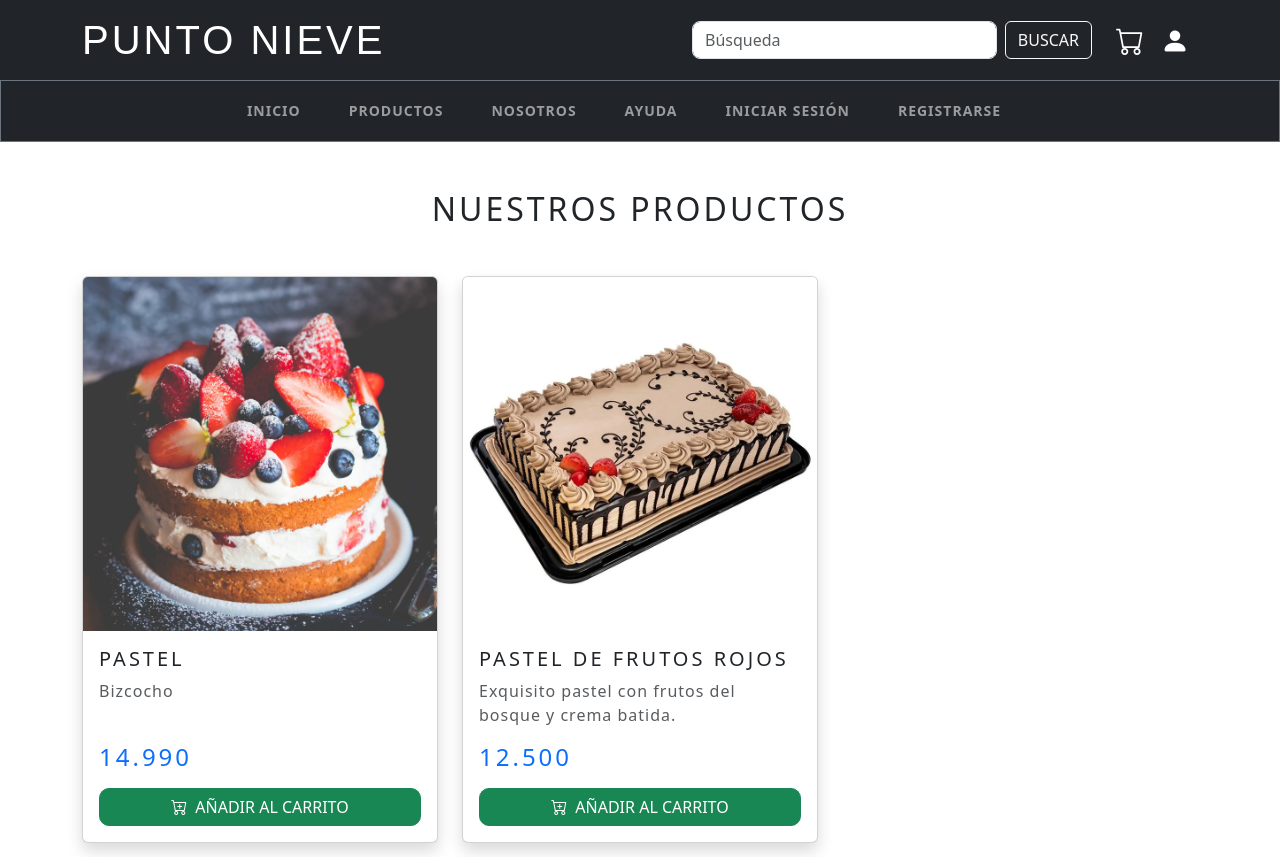
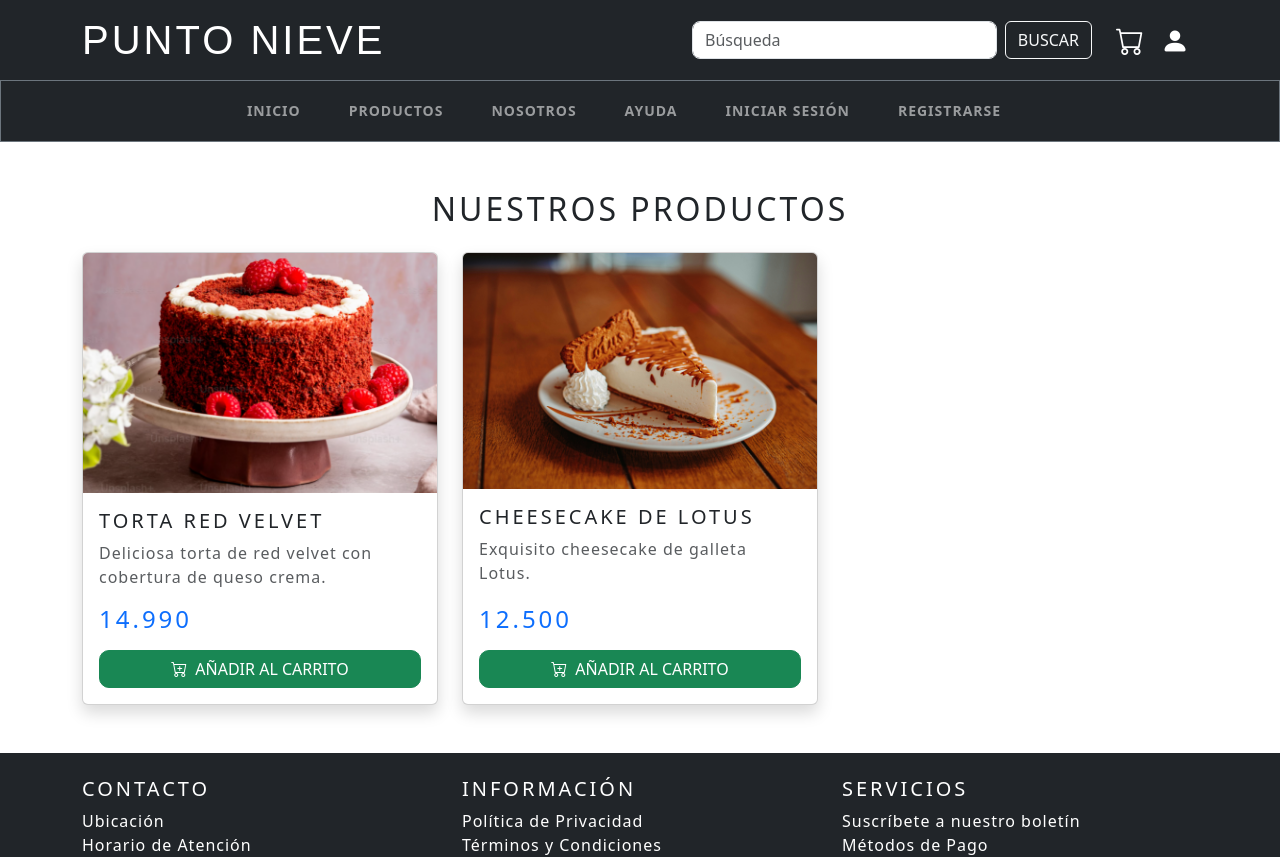
Before and after one commit to FranciscaRuzVergara/Vite_Punto_Nieve, a React (Vite) app: page /productos in a window 1280 px wide. Shown: the top 857 px of the page. Built offline with nearby package versions, Linux system fonts and the light colour scheme; the HTML template or start-up script is replaced by a standard one; a web font is replaced by a local one.

Commit message:
productos, carrito, validacion carrito

```diff
--- a/src/App.jsx
+++ b/src/App.jsx
@@ -1,5 +1,7 @@
 import { useState } from "react";
+import { validateCarrito } from "./utils/validacionCarrito";
 import { BrowserRouter, Routes, Route } from "react-router-dom";
+
 import Layout from "./components/Layout";
 import Home from "./pages/Home";
 import Productos from "./pages/Productos";
@@ -10,40 +12,119 @@
 import Carrito from "./pages/Carrito";
 import Registro from "./pages/Registro";
 
-
 function App() {
   const [carrito, setCarrito] = useState([]);
+  const [carritoError, setCarritoError] = useState("");
 
-  // Añadir producto
-  const agregarAlCarrito = (producto) => {
-    // Buscar si el producto ya existe en el carrito
-    const productoExistente = carrito.find(item => item.id === producto.id);
+  const intentarActualizarCarrito = (nuevoCarrito) => {
+    const errors = validateCarrito(nuevoCarrito);
 
-    if (productoExistente) {
-      setCarrito(
-        carrito.map(item =>
-          item.id === producto.id
-            ? { ...item, cantidad: (item.cantidad || 1) + 1 }
-            : item
-        )
-      );
+    if (errors.total) {
+      setCarritoError(errors.total);
+      return false; // importante: avisamos que falló
     } else {
-      setCarrito([...carrito, { ...producto, cantidad: 1 }]);
+      setCarrito(nuevoCarrito);
+      setCarritoError("");
+      return true;
     }
   };
 
-  // Eliminar producto
+  const agregarAlCarrito = (producto) => {
+    setCarrito((carritoActual) => {
+      const existe = carritoActual.find((item) => item.id === producto.id);
+
+      let nuevoCarrito;
+      if (existe) {
+        nuevoCarrito = carritoActual.map((item) =>
+          item.id === producto.id
+            ? { ...item, cantidad: item.cantidad + 1 }
+            : item
+        );
+      } else {
+        nuevoCarrito = [
+          ...carritoActual,
+          { ...producto, cantidad: 1 }
+        ];
+      }
+
+      const ok = intentarActualizarCarrito(nuevoCarrito);
+      return ok ? nuevoCarrito : carritoActual;
+    });
+  };
+
+  const incrementarCantidad = (productoId) => {
+    setCarrito((carritoActual) => {
+      const nuevoCarrito = carritoActual.map((item) =>
+        item.id === productoId
+          ? { ...item, cantidad: item.cantidad + 1 }
+          : item
+      );
+
+      const ok = intentarActualizarCarrito(nuevoCarrito);
+      return ok ? nuevoCarrito : carritoActual;
+    });
+  };
+
+  const decrementarCantidad = (productoId) => {
+    setCarrito((carritoActual) => {
+      const nuevoCarrito = carritoActual
+        .map((item) =>
+          item.id === productoId
+            ? { ...item, cantidad: item.cantidad - 1 }
+            : item
+        )
+        .filter((item) => item.cantidad > 0);
+
+      const ok = intentarActualizarCarrito(nuevoCarrito);
+      return ok ? nuevoCarrito : carritoActual;
+    });
+  };
+
   const eliminarDelCarrito = (productoId) => {
-    setCarrito(carrito.filter(item => item.id !== productoId));
+    setCarrito((carritoActual) => {
+      const nuevoCarrito = carritoActual.filter((item) => item.id !== productoId);
+
+      const ok = intentarActualizarCarrito(nuevoCarrito);
+      return ok ? nuevoCarrito : carritoActual;
+    });
   };
 
   return (
     <BrowserRouter>
       <Routes>
-        <Route path="/" element={<Layout carrito={carrito}/>}>
+        <Route
+          path="/"
+          element={
+            <Layout carrito={carrito} />
+          }
+        >
           <Route index element={<Home />} />
-          <Route path="productos" element={<Productos agregarAlCarrito={agregarAlCarrito}/>} />
-          <Route path="carrito" element={<Carrito carrito={carrito} eliminarDelCarrito={eliminarDelCarrito}/>} />
+
+          <Route
+            path="productos"
+            element={
+              <Productos
+                carrito={carrito}
+                agregarAlCarrito={agregarAlCarrito}
+                incrementarCantidad={incrementarCantidad}
+                decrementarCantidad={decrementarCantidad}
+              />
+            }
+          />
+
+          <Route
+            path="carrito"
+            element={
+              <Carrito
+                carrito={carrito}
+                carritoError={carritoError}
+                eliminarDelCarrito={eliminarDelCarrito}
+                incrementarCantidad={incrementarCantidad}
+                decrementarCantidad={decrementarCantidad}
+              />
+            }
+          />
+
           <Route path="nosotros" element={<Nosotros />} />
           <Route path="ayuda" element={<Ayuda />} />
           <Route path="login" element={<Login />} />
--- a/src/components/CardProducto.jsx
+++ b/src/components/CardProducto.jsx
@@ -1,24 +1,126 @@
-function CardProducto({producto,onAgregar}){
-  const {imagen,nombre,descripcion,precio} = producto;
+import { useState, useEffect } from "react";
+
+function CardProducto({
+  producto,
+  cantidadEnCarrito = 0,
+  onAgregar,
+  onIncrementar,
+  onDecrementar
+}) {
+  const { id, imagen, nombre, descripcion, precio } = producto;
+
+  const [showMsg, setShowMsg] = useState(false); // controla mensaje agregado
 
   const handleAgregar = () => {
-    onAgregar(producto);
-  }
-    return(
-        <div className="col">
-      <div className="card product-card h-100 shadow">
-        <img src={imagen} className="card-img-top" alt={nombre} />
+    if (onAgregar) {
+      onAgregar(producto);
+    }
+    setShowMsg(true);
+  };
+
+  // ocultar msje dsps de 2.5s
+  useEffect(() => {
+    if (showMsg) {
+      const t = setTimeout(() => setShowMsg(false), 2500);
+      return () => clearTimeout(t);
+    }
+  }, [showMsg]);
+
+  const precioFormateado = (
+    typeof precio === "number" ? precio : 0
+  ).toLocaleString("es-CL");
+
+  return (
+    <div className="col">
+      <div className="card product-card h-100 shadow position-relative">
+
+        {showMsg && (
+          <div
+            className="alert alert-success py-1 px-2 position-absolute"
+            style={{
+              top: "10px",
+              right: "10px",
+              fontSize: "0.8rem",
+              borderRadius: "6px",
+              marginBottom: 0,
+            }}
+          >
+            <i className="bi bi-check-circle-fill me-1"></i>
+            Agregado
+          </div>
+        )}
+
+        <img
+          src={imagen}
+          className="card-img-top"
+          alt={nombre}
+          style={{
+            objectFit: "cover",
+            maxHeight: "240px"
+          }}
+        />
+
         <div className="card-body d-flex flex-column">
-          <h5 className="card-title">{nombre}</h5>
+          <h5 className="card-title text-uppercase">{nombre}</h5>
           <p className="card-text text-muted">{descripcion}</p>
-          <h4 className="text-primary mt-auto mb-3">{precio.toLocaleString('es-CL')}</h4>
-          <button className="btn btn-success d-block" style={{ borderRadius: "10px" }} onClick={handleAgregar}>
-            <i className="bi bi-cart-plus me-2"></i>Añadir al carrito
-          </button>
+          <h4 className="text-primary mt-auto mb-3">
+            {precioFormateado}
+          </h4>
+
+          {cantidadEnCarrito === 0 ? (
+            <button
+              className="btn btn-success d-block w-100"
+              style={{ borderRadius: "10px" }}
+              onClick={handleAgregar}
+            >
+              <i className="bi bi-cart-plus me-2"></i>
+              Añadir al carrito
+            </button>
+          ) : (
+            <div
+              className="d-flex align-items-center justify-content-between w-100"
+              style={{
+                backgroundColor: "#23272eff",
+                color: "#fff",
+                borderRadius: "12px",
+                padding: "0.5rem 0.75rem",
+                fontWeight: "500",
+              }}
+            >
+              <button
+                className="btn btn-link text-white text-decoration-none px-2"
+                style={{
+                  fontSize: "1.25rem",
+                  lineHeight: "1rem",
+                  fontWeight: "600",
+                }}
+                onClick={() => onDecrementar && onDecrementar(id)}
+              >
+                −
+              </button>
+
+              {/* Cantidad actual */}
+              <span style={{ fontSize: "1rem", minWidth: "2rem", textAlign: "center" }}>
+                {cantidadEnCarrito}
+              </span>
+
+              <button
+                className="btn btn-link text-white text-decoration-none px-2"
+                style={{
+                  fontSize: "1.25rem",
+                  lineHeight: "1rem",
+                  fontWeight: "600",
+                }}
+                onClick={() => onIncrementar && onIncrementar(id)}
+              >
+                +
+              </button>
+            </div>
+          )}
         </div>
       </div>
     </div>
-    );
+  );
 }
 
 export default CardProducto;
--- a/src/pages/Productos.jsx
+++ b/src/pages/Productos.jsx
@@ -1,34 +1,53 @@
+import React from "react";
 import CardProducto from "../components/CardProducto";
 
-const productos = [
+function Productos({
+  carrito,
+  agregarAlCarrito,
+  incrementarCantidad,
+  decrementarCantidad,
+}) {
+  const carritoSeguro = Array.isArray(carrito) ? carrito : [];
+
+  const listaProductos = [
     {
-    id:1,
-    imagen: "./img/pastel2.jpg",
-    nombre: "Pastel",
-    descripcion: "Bizcocho",
+      id: 1,
+      nombre: "Torta Red Velvet",
+      descripcion: "Deliciosa torta de  red velvet con cobertura de queso crema.",
       precio: 14990,
+      imagen: "/img/redvelvet.png",
     },
     {
-    id:2,
-    imagen: "./img/pastel5.jpg",
-    nombre: "Pastel de frutos rojos",
-    descripcion: "Exquisito pastel con frutos del bosque y crema batida.",
+      id: 2,
+      nombre: "Cheesecake de Lotus",
+      descripcion: "Exquisito cheesecake de galleta Lotus.",
       precio: 12500,
+      imagen: "/img/lotus.jpg",
     },
   ];
 
-function Productos({agregarAlCarrito}) {
   return (
     <main className="container my-5">
-      <h2 className="text-center mb-5">Nuestros Productos</h2>
-      <div className="row row-cols-1 row-cols-sm-2 row-cols-md-3 g-4">
-        {productos.map((prod) => (
+      <h2 className="text-center mb-4 text-uppercase">Nuestros Productos</h2>
+
+      <div className="row row-cols-1 row-cols-md-2 row-cols-lg-3 g-4">
+        {listaProductos.map((prod) => {
+          const itemEnCarrito = carritoSeguro.find(
+            (item) => String(item.id) === String(prod.id)
+          );
+          const cantidadEnCarrito = itemEnCarrito ? itemEnCarrito.cantidad : 0;
+
+          return (
             <CardProducto
               key={prod.id}
               producto={prod}
+              cantidadEnCarrito={cantidadEnCarrito}
               onAgregar={agregarAlCarrito}
+              onIncrementar={incrementarCantidad}
+              onDecrementar={decrementarCantidad}
             />
-        ))}
+          );
+        })}
       </div>
     </main>
   );
--- /dev/null
+++ b/src/utils/validacionCarrito.js
@@ -0,0 +1,19 @@
+export const validateCarrito = (carrito) => {
+  let errors = {};
+
+  const subtotal = carrito.reduce((acc, item) => {
+    const precio = Number(item.precio) || 0;
+    const cantidad = Number(item.cantidad) || 0;
+    return acc + precio * cantidad;
+  }, 0);
+
+  const iva = subtotal * 0.19;
+  const total = subtotal + iva;
+
+  // validar q total no supere 500mil
+  if (total > 500000) {
+    errors.total = "El monto total no puede superar los $500.000 CLP.";
+  }
+
+  return errors;
+};
```
Also changed, not shown: src/pages/Carrito.jsx (+122 -15 lines), src/utils/validacionForm.js (added, +42 -0 lines), public/img/lotus.jpg (added), public/img/redvelvet.png (added). Lines whose indentation alone changed are shown as unchanged.
